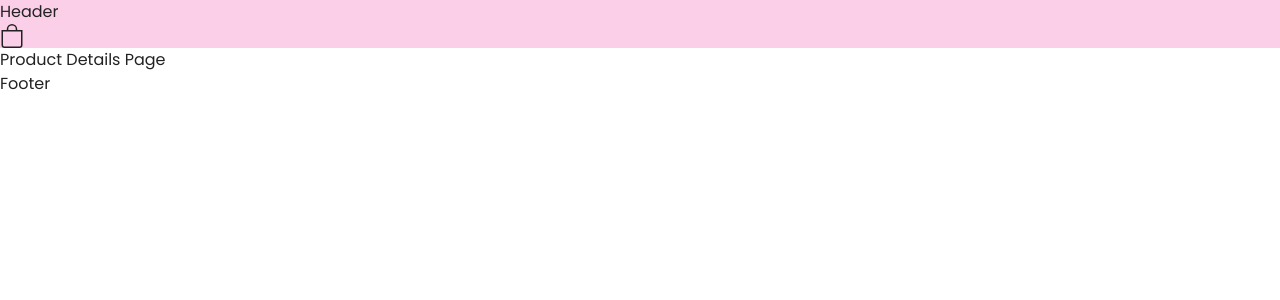
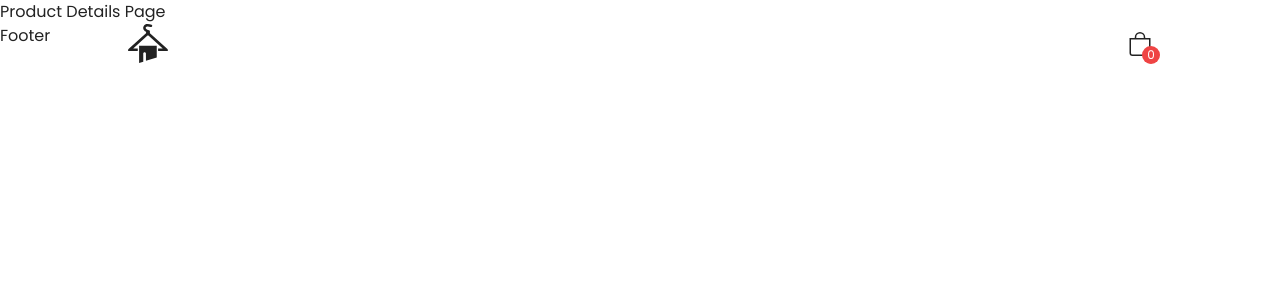
Before and after one commit to sseyeon/react-shopping-mall, a React (Create React App) app: page /product/1 in a window 1280 px wide. Shown: the top 300 px of the page. Built offline with nearby package versions, Linux system fonts and the light colour scheme; no server answers.

Commit message:
add Shopping Cart

```diff
--- a/src/components/CartItem.js
+++ b/src/components/CartItem.js
@@ -1,7 +1,67 @@
-import React from 'react';
+import React, { useContext } from 'react';
+// import Link
+import { Link } from 'react-router-dom';
+// import icons
+import { IoMdAdd, IoMdClose, IoMdRemove } from 'react-icons/io';
+// import cart context
+import { CartContext } from '../contexts/CartContext';
 
-const CartItem = () => {
-  return <div>CartItem</div>;
+const CartItem = ({item}) => {
+  const { removeFromCart, increaseAmount, decreaseAmount } = useContext(CartContext);
+  // destructure item
+  const { id, title, image, price, amount } = item;
+  return (
+  <div className='flex gap-x-4 py-2 lg:px-6 border-b border-gray-200 w-full font-light text-gray-500'>
+    <div className='w-full min-h-[150px] flex items-center gap-x-4'>
+        {/* image */}
+        <Link to={`/product/${id}`}>
+          <div>
+            <img className='max-w-[80px]' src={image} alt='' />
+          </div>
+        </Link>
+        {/* title & remove icon */}
+        <div className='w-full flex flex-col'>
+          {/* title */}
+          <div className='flex justify-between mb-2'>
+            <Link
+              to={`/product/${id}`}
+              className='text-sm uppercase font-medium max-w-[240px] text-primary hover:underline'>
+              {title}
+            </Link>
+            {/* remove icon */}
+            <div onClick={()=>removeFromCart(id)}
+              className='text-xl cursor-pointer'>
+              <IoMdClose className='text-gray-500
+              hover:text-red-500 transition'/>
+            </div>
+          </div>
+          <div className='flex gap-x-2 h-[36px] text-sm'>
+            {/* qty */}
+            <div className='flex flex-1 max-w-[100px]
+            items-center h-full border
+            text-primary font-medium'>
+              {/* minus icon */}
+              <div onClick={ ()=>decreaseAmount(id) }className='flex-1 flex justify-center items-center cursor-pointer'>
+                <IoMdRemove />
+              </div>
+              {/* amount */}
+              <div className='h-full flex justify-center items-center px-2'>{amount}</div>
+              {/* plus icon */}
+              <div onClick={ ()=>increaseAmount(id) } className='flex-1 h-full flex justify-center items-center cursor-pointer'>
+                <IoMdAdd />
+              </div>
+            </div>
+            {/* item price */}
+            <div className='flex-1 flex items-center'>$ {price}</div>
+            {/* final price */}
+            <div className='flex-1 flex justify-end items-center text-primary font-medium'>
+              {`$ ${parseFloat(price * amount).toFixed(2)}`}
+              </div>
+          </div>
+        </div>
+    </div>
+  </div>
+  );
 };
 
 export default CartItem;
--- a/src/components/Header.js
+++ b/src/components/Header.js
@@ -1,16 +1,45 @@
-import React, { useContext } from 'react';
+import React, { useContext, useEffect, useState } from 'react';
 // sidebar context
 import { SidebarContext } from '../contexts/SidebarContext';
-//import icons
+// cart context
+import { CartContext } from '../contexts/CartContext';
+// import icons
 import {BsBag} from 'react-icons/bs';
+// import link
+import { Link } from 'react-router-dom';
+// import Logo
+import Logo from '../img/logo.svg';
 
 const Header = () => {
+  // header state
+  const [isActive, setIsActive] = useState(false);
   const {isOpen, setIsOpen} = useContext(SidebarContext);
+  const {itemAmount} = useContext(CartContext);
+  // event listener
+  useEffect(() => {
+    window.addEventListener('scroll', () => {
+      window.scrollY > 60? setIsActive(true) : setIsActive(false);
+    });
+  });
   return(
-    <header className='bg-pink-200'>
-      <div>Header</div>
-      <div onClick={()=>setIsOpen(!isOpen)} className='cursor-pointer flex relative'>
-        <BsBag className='text-2xl'/>
+    <header className={`${isActive ? 'bg-white py-4 shadow-md':'bg-none py-6' } fixed w-full z-10 transition-all`}>
+      <div className='container mx-auto flex items-center justify-between h-full'>
+        {/* Logo */}
+        <Link to={'/'}>
+          <div>
+            <img className='w-[40px]' src={Logo} alt=''/>
+          </div>
+        </Link>
+        {/* cart */}
+        <div onClick={()=>setIsOpen(!isOpen)} className='cursor-pointer flex relative'>
+          <BsBag className='text-2xl'/>
+          <div className='bg-red-500 absolute -right-2
+          -bottom-2 text-[12px] w-[18px] h-[18px] text-white
+          rounded-full flex justify-center items-center'>
+            {itemAmount}
+          </div>
+        </div>
+
       </div>
     </header>
   );
--- a/src/components/Product.js
+++ b/src/components/Product.js
@@ -3,11 +3,15 @@ import React, {useContext} from 'react';
 import { Link } from 'react-router-dom';
 // import icons
 import {BsPlus, BsEyeFill} from 'react-icons/bs'
+// import cart context
+import { CartContext } from '../contexts/CartContext';
 
 const Product = ({product}) => {
+  const { addToCart } = useContext(CartContext);
   // destructure product
   const {id, image, category, title, price} = product;
-  return <div>
+  return (
+  <div>
     <div className='border border-[#e4e4e5] h-[300px] mb-4
     relative overflow-hidden group transition'>
       <div className='w-full h-full flex justify-center items-center'>
@@ -18,11 +22,11 @@ const Product = ({product}) => {
         </div>
       </div>
       {/* buttons */}
-      <div className='absolute top-6 right-11
-      group-hover:right-5
-      p-2 flex flex-col items-center justiry-center gap-y-2
-      opacity-0 group-hover:opacity-100 transition-all duration-300'>
-        <button>
+      <div className='absolute top-6 -right-11
+      group-hover:right-5 p-2 flex flex-col items-center
+      justify-center gap-y-2 opacity-0
+      group-hover:opacity-100 transition-all duration-300'>
+        <button onClick={ () => addToCart(product, id) }>
           <div className='flex justify-center items-center text-white w-12 h-12 bg-red-500'>
             <BsPlus className='text-3xl' />
           </div>
@@ -43,7 +47,7 @@ const Product = ({product}) => {
       </Link>
       <div className='font-semibold'>$ {price}</div>
     </div>
-  </div>;
+  </div>);
 };
 
 export default Product;
--- a/src/components/Sidebar.js
+++ b/src/components/Sidebar.js
@@ -8,22 +8,44 @@ import { FiTrash2 } from 'react-icons/fi';
 import CartItem from '../components/CartItem';
 // import sidebar context
 import { SidebarContext } from '../contexts/SidebarContext';
+// import cart context
+import { CartContext } from '../contexts/CartContext';
 
 const Sidebar = () => {
   const { isOpen, handleClose} = useContext(SidebarContext);
-  return <div className={`${isOpen ? 'right-0':'-right-full'} w-full bg-white fixed top-0 h-full
+  const { cart, clearCart, itemAmount, totalPrice } = useContext(CartContext);
+  return (
+  <div className={`${isOpen ? 'right-0':'-right-full'} w-full bg-white fixed top-0 h-full
   shadow-2xl md:w-[35vw] xl:max-w-[30vw] transition-all
   duration-300 z-20 px-4 lg:px-[35px]`}>
     <div className='flex items-center justify-between py-6
     border-b'>
-      <div className='uppercase text-sm font-semibold'>Shopping Bag (0)</div>
+      <div className='uppercase text-sm font-semibold'>Shopping Bag ({itemAmount})</div>
       {/* icon */}
       <div onClick={handleClose} className='cursor-pointer w-8 h-8 flex
       justify-center items-center'>
         <IoMdArrowForward className='text-2xl'/>
       </div>
     </div>
-  </div>;
+    <div className='flex flex-col gap-y-2 h-[520px] lg:h-[640px]
+    overflow-y-auto overflow-x-hidden border-b'>
+      {cart.map(item => {
+        return <CartItem item={item} key={item.id} />;
+      })}
+    </div>
+    <div className='bg-pink-200 flex flex-col gap-y-3 py-4 mt-4'>
+      <div className='flex w-full justify-between items-center'>
+        {/* total */}
+        <div className='uppercase font-semibold'>
+          <span className='mr-2'>Total:</span>{`$ ${parseFloat(totalPrice).toFixed(2)}`}
+        </div>
+        {/* clear cart icon */}
+        <div onClick={ clearCart } className='cursor-pointer py-4 bg-red-500 text-white w-12 h-12 flex justify-center items-center text-xl'>
+          <FiTrash2 />
+        </div>
+      </div>
+    </div>
+  </div>);
 };
 
 export default Sidebar;
--- a/src/contexts/CartContext.js
+++ b/src/contexts/CartContext.js
@@ -1,7 +1,106 @@
-import React from 'react';
+import React, {createContext, useState, useEffect} from 'react';
 
-const CartContext = () => {
-  return <div>CartContext</div>;
+// create context
+export const CartContext = createContext()
+
+const CartProvider = ({ children }) => {
+  // cart state
+  const [cart, setCart] = useState([]);
+  // item amount state
+  const [itemAmount, setItemAmount] = useState(0);
+  // total price state
+  const [totalPrice, setTotalPrice] = useState(0);
+
+  // update total price
+  useEffect(() => {
+    const totalPrice = cart.reduce((accumulator, currentItem) => {
+      return accumulator + currentItem.price * currentItem.amount;
+    }, 0);
+    setTotalPrice(totalPrice);
+  });
+  // update item amount
+  useEffect(() => {
+    if (cart) {
+      const amount = cart.reduce((accumulator, currentItem) => {
+        return accumulator + currentItem.amount;
+      }, 0);
+      setItemAmount(amount);
+    }
+  }, [cart]);
+
+  // add to cart
+  const addToCart = (product, id) => {
+    const newItem = {...product, amount: 1};
+    // check if the itme is already in the cart
+    const cartItem = cart.find((item) => {
+      return item.id === id;
+    });
+    if (cartItem) {
+      const newCart = [...cart].map((item) => {
+        if (item.id === id) {
+          return { ...item, amount: cartItem.amount + 1};
+        } else {
+          return item;
+        }
+      });
+      setCart(newCart);
+    } else {
+      setCart([...cart, newItem]);
+    }
+  };
+
+  // remove from cart
+  const removeFromCart = (id) => {
+    const newCart = cart.filter((item) => {
+      return item.id !== id;
+    });
+    setCart(newCart);
+  }
+
+  // clear cart
+  const clearCart = () => {
+    setCart([]);
+  }
+
+  // increase amount
+  const increaseAmount = (id) => {
+    const cartItem = cart.find((item) => item.id === id);
+    addToCart(cartItem, id);
+  }
+
+  // decrease amount
+  const decreaseAmount = (id) => {
+    const cartItem = cart.find((item) => {
+      return item.id === id;
+    });
+    if (cartItem) {
+      const newCart = cart.map((item) => {
+        if (item.id === id) {
+          return { ...item, amount: cartItem.amount - 1};
+        } else {
+          return item;
+        }
+      });
+      setCart(newCart);
+    }
+    if (cartItem.amount < 2) {
+      removeFromCart(id);
+    }
+  }
+  return (
+  <CartContext.Provider
+    value={ {
+      cart,
+      addToCart,
+      removeFromCart,
+      clearCart,
+      increaseAmount,
+      decreaseAmount,
+      itemAmount,
+      totalPrice
+    } }>
+      {children}
+      </CartContext.Provider>);
 };
 
-export default CartContext;
+export default CartProvider;
--- a/src/index.js
+++ b/src/index.js
@@ -7,14 +7,19 @@ import ProductProvider from './contexts/ProductContext';
 
 // sidebar provider
 import SidebarProvider from './contexts/SidebarContext';
+// cart provider
+import CartProvider from './contexts/CartContext';
 
 const root = ReactDOM.createRoot(document.getElementById('root'));
 root.render(
   <SidebarProvider>
-    <ProductProvider>
-      <React.StrictMode>
-        <App />
-      </React.StrictMode>
-    </ProductProvider>
+    <CartProvider>
+      <ProductProvider>
+        <React.StrictMode>
+          <App />
+        </React.StrictMode>
+      </ProductProvider>
+    </CartProvider>
   </SidebarProvider>
+
 );
```
